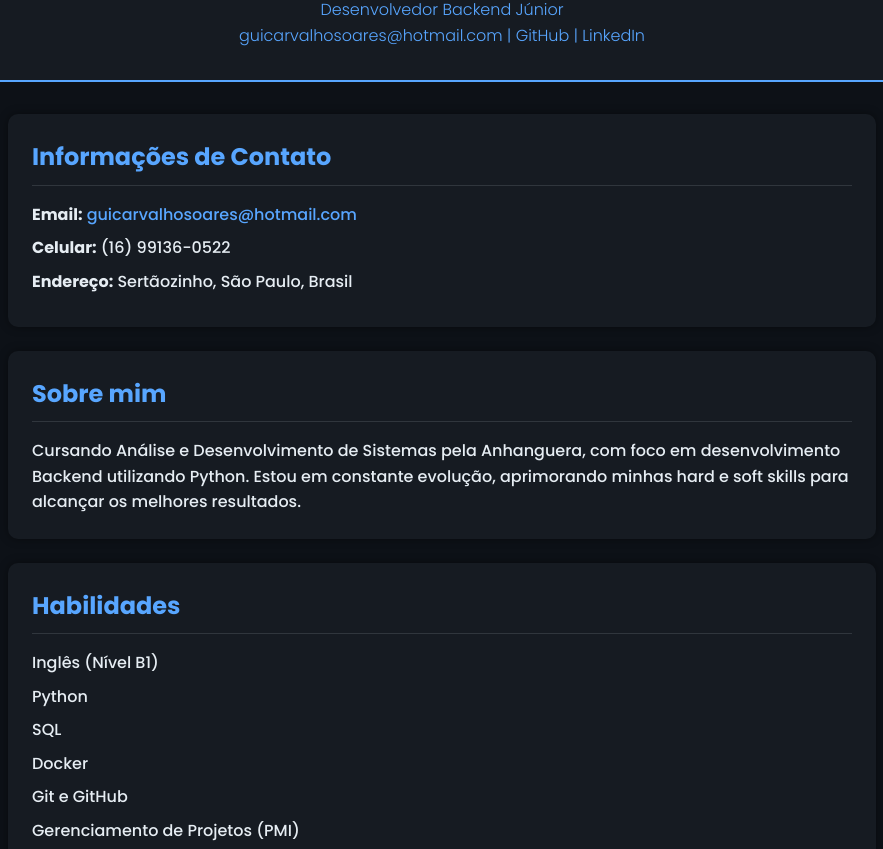
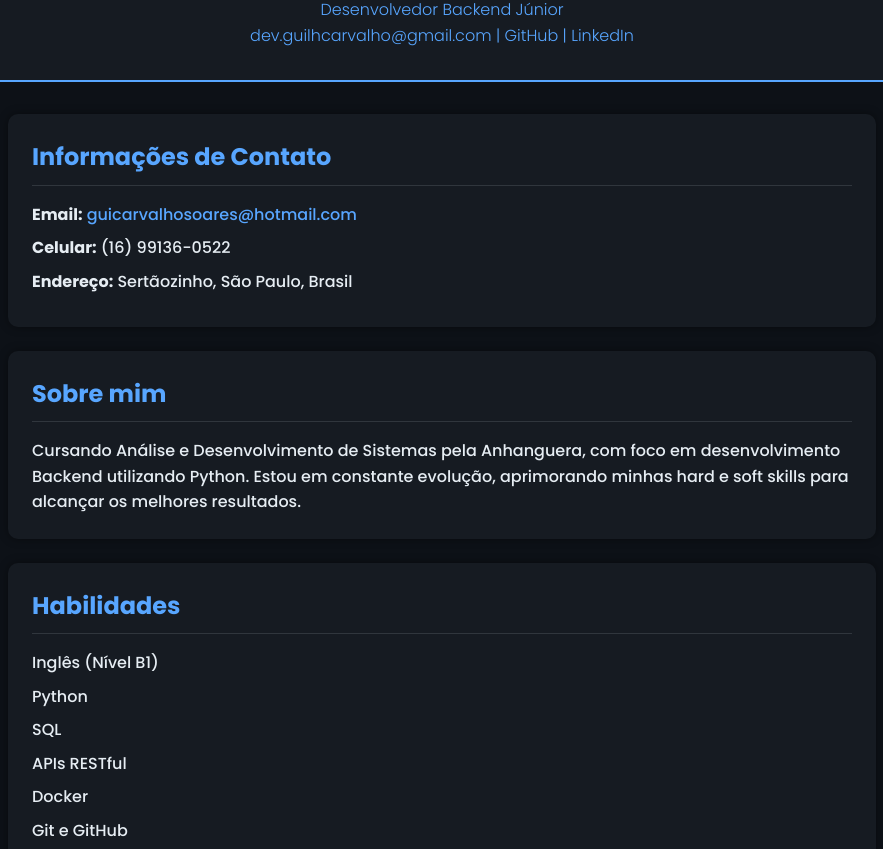
Before and after one commit to guilhcarvalho/guilhcarvalho.github.io, a plain HTML site: page index.html in a window 1280 px wide. Shown: the part 86-935 px from the top of the page, without its empty margins (198-1081 px from the left). Drawn offline with Linux system fonts and the light colour scheme.

Commit message:
Revise contact details and enhance skills section
Updated contact email and added new skills.

```diff
--- a/index.html
+++ b/index.html
@@ -76,7 +76,7 @@
     <header>
         <h1>Guilherme Cézar de Carvalho Soares</h1>
         <p>Desenvolvedor Backend Júnior</p>
-        <p><a href="mailto:guicarvalhosoares@hotmail.com">guicarvalhosoares@hotmail.com</a> |
+        <p><a href="mailto:dev.guilhcarvalho@gmail.com">dev.guilhcarvalho@gmail.com</a> |
            <a href="https://github.com/guilhcarvalho">GitHub</a> |
            <a href="https://www.linkedin.com/in/guilhcarvalho/">LinkedIn</a></p>
     </header>
@@ -102,6 +102,7 @@
                 <li>Inglês (Nível B1)</li>
                 <li>Python</li>
 				<li>SQL</li>
+				<li>APIs RESTful</li>
 				<li>Docker</li>
                 <li>Git e GitHub</li>
                 <li>Gerenciamento de Projetos (PMI)</li>
```
